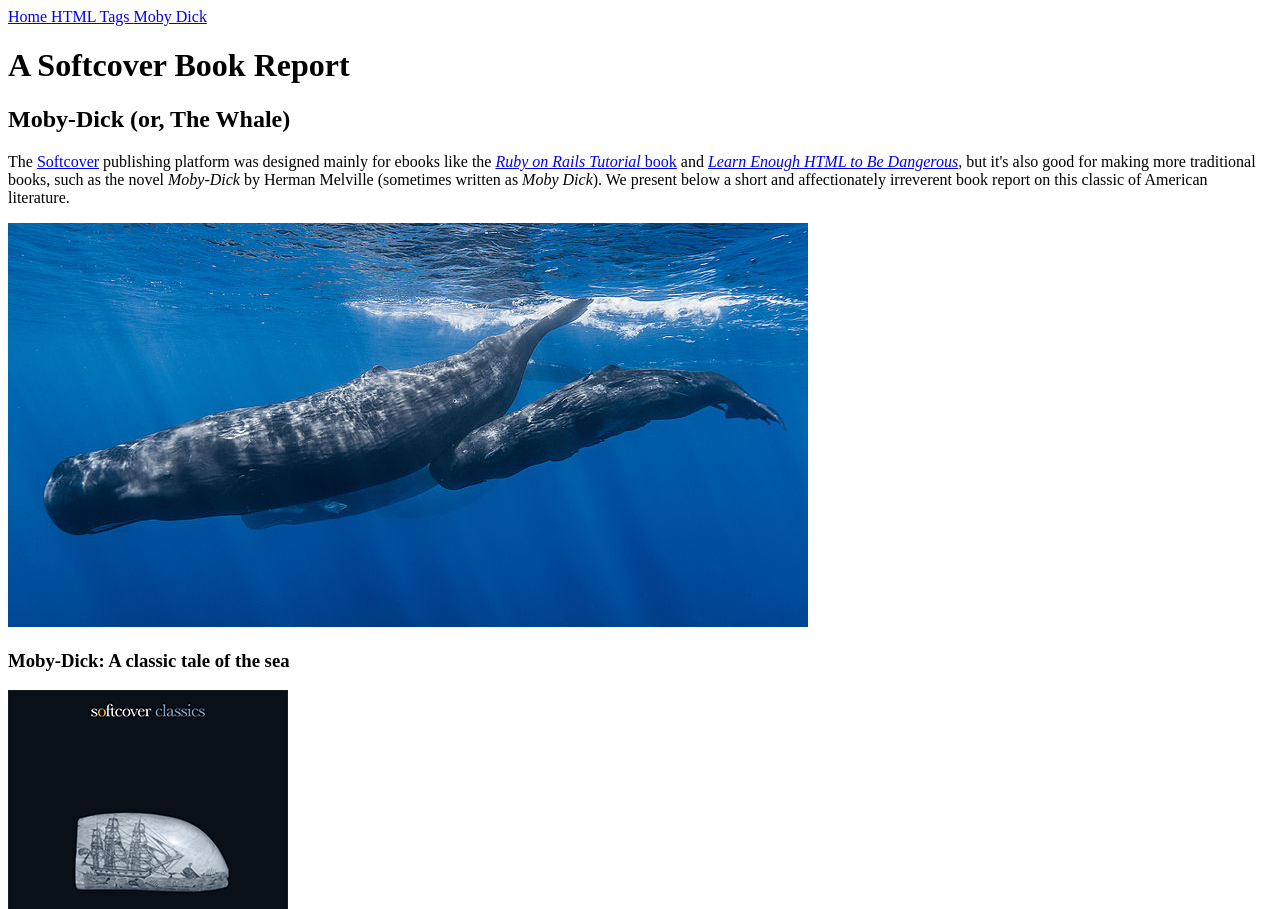
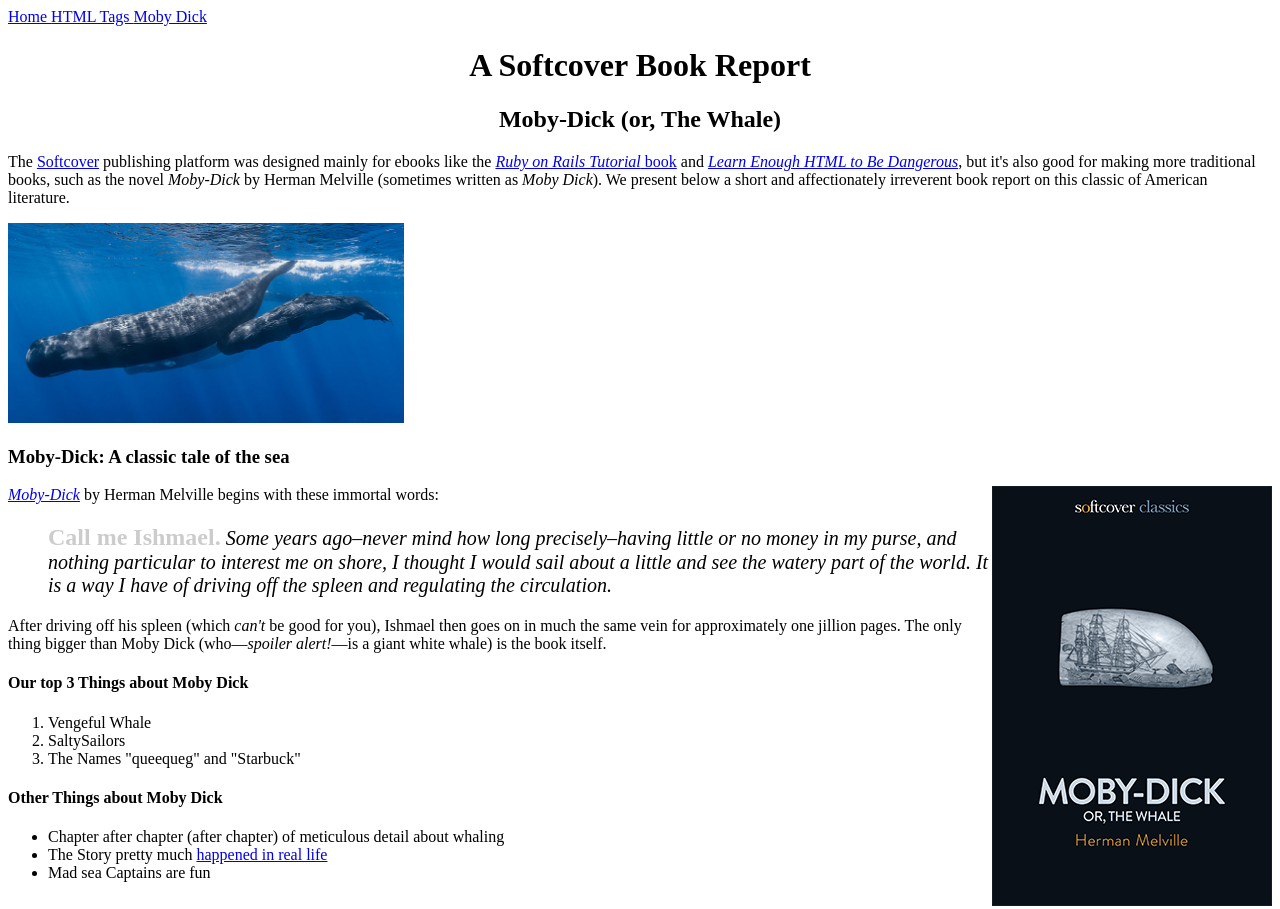
Before and after one commit to ChrisMeder/sample_website, a plain HTML site: page moby_dick.html in a window 1280 px wide. Shown: the top 909 px of the page. Drawn offline with Linux system fonts and the light colour scheme.

Commit message:
Added inline styling

```diff
--- a/moby_dick.html
+++ b/moby_dick.html
@@ -16,8 +16,8 @@
     </div>
 
     <header>
-      <h1>A Softcover Book Report</h1>
-      <h2>Moby-Dick (or, The Whale)</h2>
+      <h1 style="text-align: center;">A Softcover Book Report</h1>
+      <h2 style="text-align: center;">Moby-Dick (or, The Whale)</h2>
     </header>
 
     <div>
@@ -35,7 +35,7 @@
     </div>
 
     <a href="https://commons.wikimedia.org/wiki/File:Sperm_whale_pod.jpg">
-      <img src="images/sperm_whales.jpg" alt="A buch of Spermwhales"/>
+      <img src="images/sperm_whales.jpg" alt="A buch of Spermwhales" height="200px"/>
     </a>
 
     <div>
@@ -44,7 +44,7 @@
 
       <a href="https://www.softcover.io/read/6070fb03/moby-dick"
          target="_blank">
-        <img src="images/moby_dick.png" alt="Moby Dick">
+        <img src="images/moby_dick.png" alt="Moby Dick" style="float: right;"/>
       </a>
 
       <p>
@@ -54,9 +54,10 @@
           by Herman Melville begins with these immortal words:
       </p>
 
-      <blockquote>
+      <blockquote style="font-style: italic; font-size: 20px;">
         <p>
-          <span>Call me Ishmael.</span> Some years ago–never mind how long
+          <span style="font-style: normal; font-size: 24px; font-weight: bold;
+          color: #ccc">Call me Ishmael.</span> Some years ago–never mind how long
           precisely–having little or no money in my purse, and nothing
           particular to interest me on shore, I thought I would sail about a
           little and see the watery part of the world. It is a way I have of
```
Also changed, not shown: 1 other file.
